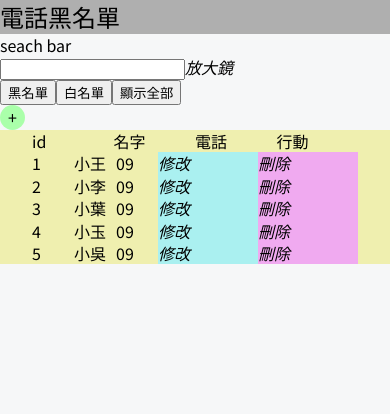
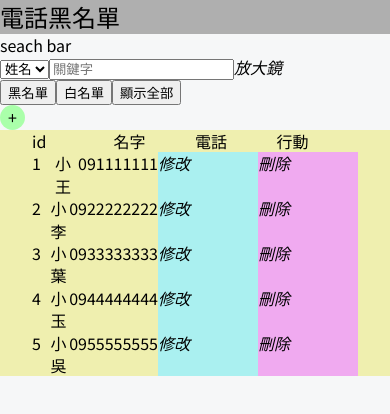
Before and after one commit to Louslife/tel-blacklist-react, a React (Create React App) app: page / in a window 390 px wide. Shown: the top 414 px of the page. Built offline with nearby package versions, Linux system fonts and the light colour scheme.

Commit message:
feat:add seach phone and name

```diff
--- a/src/component/TelBlacklist.js
+++ b/src/component/TelBlacklist.js
@@ -9,31 +9,31 @@ function TelBlacklist() {
     {
       telId: "1",
       telName: "小王",
-      tel: "09",
+      tel: "091111111",
       isBlack: false,
       date: ""
     }, {
       telId: "2",
       telName: "小李",
-      tel: "09",
+      tel: "0922222222",
       isBlack: false,
       date: ""
     }, {
       telId: "3",
       telName: "小葉",
-      tel: "09",
+      tel: "0933333333",
       isBlack: false,
       date: ""
     }, {
       telId: "4",
       telName: "小玉",
-      tel: "09",
+      tel: "0944444444",
       isBlack: false,
       date: ""
     }, {
       telId: "5",
       telName: "小吳",
-      tel: "09",
+      tel: "0955555555",
       isBlack: false,
       date: ""
     }
@@ -48,6 +48,9 @@ function TelBlacklist() {
   const [newId, setNewId] = useState("");
   const [newUser, setNewUser] = useState("");
 
+  const [searchType, setSearchType] = useState("")
+  const [searchWord, setSearchWord] = useState("")
+
   // 拉取資料時將程式碼包覆於 useEffect 在 render 之後執行一次
   useEffect(() => {
     // 在這裏拉取資料
@@ -57,7 +60,45 @@ function TelBlacklist() {
   const hendleSeachTel = () => {
     // 搜尋功能
     // 點選外框之後送出搜尋
-    // 打超過兩個字才能搜尋
+    console.log(searchType)
+    switch (searchType) {
+
+      case 'nameSeach':
+        console.log(telList)
+        const newTelListName = telList.filter((tel) => {
+          console.log(searchWord)
+          return tel.telName.includes(searchWord)
+        })
+        setTelList(newTelListName)
+        console.log('search type is name.');
+        break;
+
+      case 'telSeach':
+
+        console.log(telList)
+        const newTelListTel = telList.filter((tel) => {
+          console.log(searchWord)
+          return tel.tel.includes(searchWord)
+        })
+        setTelList(newTelListTel)
+        console.log('search type is phone.');
+
+        break;
+      default:
+        console.log(`no type.`);
+    }
+  }
+
+  const getSeachWord = (e) => {
+
+    setSearchWord(e.target.value);
+    console.log(e.target.value)
+
+  }
+  const getSeachType = (e) => {
+
+    setSearchType(e.target.value)
+    console.log(searchType)
   }
 
   const hendleCreateTel = () => {
@@ -156,7 +197,17 @@ function TelBlacklist() {
 
       <nav>
         <h5>seach bar</h5>
-        <div><input type="text" /><i>放大鏡</i></div>
+        <from className="seach-wrap">
+          <div class="input-group">
+            <select name="category" id="category"
+              onChange={getSeachType}>
+              <option value="nameSeach">姓名</option>
+              <option value="telSeach">電話</option>
+            </select>
+            <input type="text" placeholder="關鍵字" onChange={getSeachWord} /><i
+              onClick={hendleSeachTel}>放大鏡</i>
+          </div>
+        </from>
         <button>黑名單</button>
         <button>白名單</button>
         <button>顯示全部</button>
```
Also changed, not shown: 1 other file (tests, documents, lock files or other folders).
